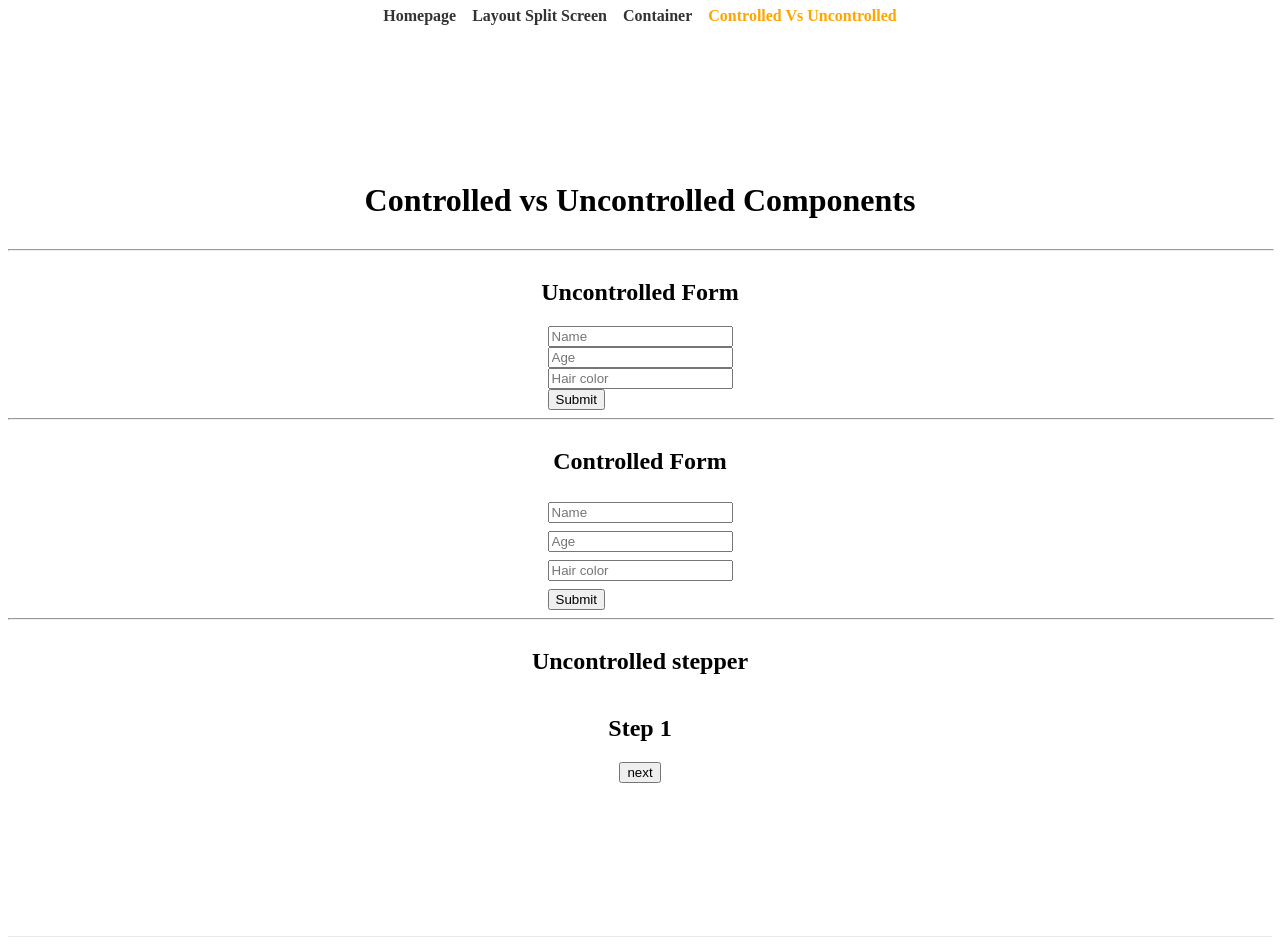
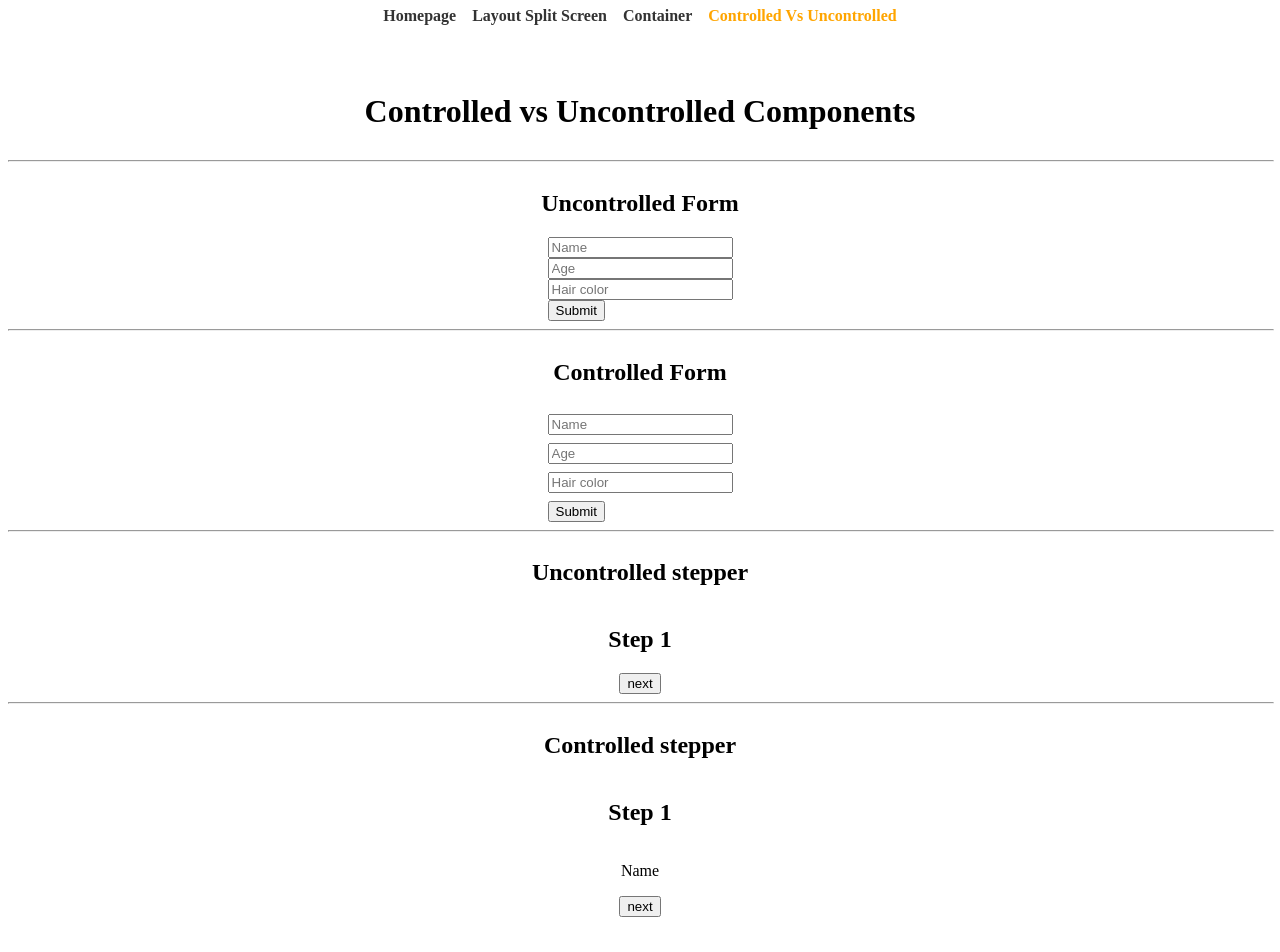
Before and after one commit to Sergei29/react-design-pattterns-next-ts, a Next.js app: page /controlled in a window 1280 px wide. Shown: the top 952 px of the page. Built offline with nearby package versions, Linux system fonts and the light colour scheme.

Commit message:
feat: controlled stepper

```diff
--- a/pages/controlled.tsx
+++ b/pages/controlled.tsx
@@ -5,6 +5,7 @@ import PageContainer from "../src/containers/PageContainer"
 import UncontrolledForm from "../src/components/UncontrolledForm"
 import ControlledForm from "../src/components/ControlledForm"
 import Divider from "../src/components/Divider"
+import ControlledStepperUsage from "../src/components/ControlledStepper/Usage"
 import UncontrolledStepper, {
   StepOne,
   StepTwo,
@@ -47,6 +48,9 @@ const ControlledComponents: NextPage = () => {
           <StepFour />
           <StepFive />
         </UncontrolledStepper>
+        <Divider />
+        <h2>Controlled stepper</h2>
+        <ControlledStepperUsage />
       </PageContainer>
     </>
   )
--- /dev/null
+++ b/src/components/ControlledStepper/Usage.tsx
@@ -0,0 +1,45 @@
+import React, { useState } from "react"
+import {
+  StepOne,
+  StepTwo,
+  StepThree,
+  StepFour,
+  StepFive,
+} from "./components/Steps"
+import ControlledStepper from "."
+
+const Usage = () => {
+  const [data, setData] = useState<Record<string, any>>({})
+  const [currentIndex, setCurrentIndex] = useState<number>(0)
+
+  const isDiscount = data.age && data.age > 99
+  const maxIndex = isDiscount ? 4 : 3
+
+  const onCompleted = (finalData: Record<string, any>) => {
+    console.log("completed! >>: ", finalData)
+  }
+
+  const onNext = (stepData: Record<string, any>) => {
+    setData((prev) => ({ ...prev, ...stepData }))
+
+    setCurrentIndex((current) => {
+      if (current === maxIndex) {
+        const newData = { ...data, ...stepData }
+        onCompleted(newData)
+      }
+      return current < maxIndex ? current + 1 : current
+    })
+  }
+
+  return (
+    <ControlledStepper onNext={onNext} currentIndex={currentIndex}>
+      <StepOne />
+      <StepTwo />
+      {isDiscount && <StepThree />}
+      <StepFour />
+      <StepFive />
+    </ControlledStepper>
+  )
+}
+
+export default Usage
--- /dev/null
+++ b/src/components/ControlledStepper/components/Steps/index.tsx
@@ -0,0 +1,54 @@
+type StepProps = { goToNext?: (...args: any[]) => void }
+
+export const StepOne = ({ goToNext }: StepProps) => (
+  <>
+    <h2>Step 1</h2>
+    <p>Name</p>
+    {goToNext && (
+      <button onClick={() => goToNext({ name: "John Doe" })}>next</button>
+    )}
+  </>
+)
+
+export const StepTwo = ({ goToNext }: StepProps) => (
+  <>
+    <h2>Step 2</h2>
+    <p>Age</p>
+    {goToNext && <button onClick={() => goToNext({ age: 120 })}>next</button>}
+  </>
+)
+
+/**
+ *
+ * @description this step will be conditionally displayed
+ * for senior visitors discount, others will skip to Step 4
+ */
+export const StepThree = ({ goToNext }: StepProps) => (
+  <>
+    <h2>Step 3</h2>
+    <p>Congratulations, you have a senour discount!</p>
+    {goToNext && <button onClick={() => goToNext({})}>next</button>}
+  </>
+)
+
+export const StepFour = ({ goToNext }: StepProps) => (
+  <>
+    <h2>Step 4</h2>
+    <p>Email</p>
+    {goToNext && (
+      <button onClick={() => goToNext({ email: "j.doe@gmail.com" })}>
+        next
+      </button>
+    )}
+  </>
+)
+
+export const StepFive = ({ goToNext }: StepProps) => (
+  <>
+    <h2>Step 5</h2>
+    <p>Phone</p>
+    {goToNext && (
+      <button onClick={() => goToNext({ phone: "07741118295" })}>next</button>
+    )}
+  </>
+)
--- /dev/null
+++ b/src/components/ControlledStepper/index.tsx
@@ -0,0 +1,31 @@
+import React from "react"
+
+type Props = {
+  currentIndex: number
+  children: React.ReactNode
+  onNext: (...args: any[]) => void
+}
+
+const ControlledStepper = ({
+  currentIndex,
+  children,
+  onNext,
+}: Props): JSX.Element => {
+  const childrenList = React.Children.toArray(children)
+
+  const goToNext = (stepData: Record<string, any>) => {
+    onNext(stepData)
+  }
+
+  const currentChild = childrenList[currentIndex]
+
+  return (
+    <>
+      {React.isValidElement(currentChild)
+        ? React.cloneElement(currentChild, { goToNext })
+        : currentChild}
+    </>
+  )
+}
+
+export default ControlledStepper
```
